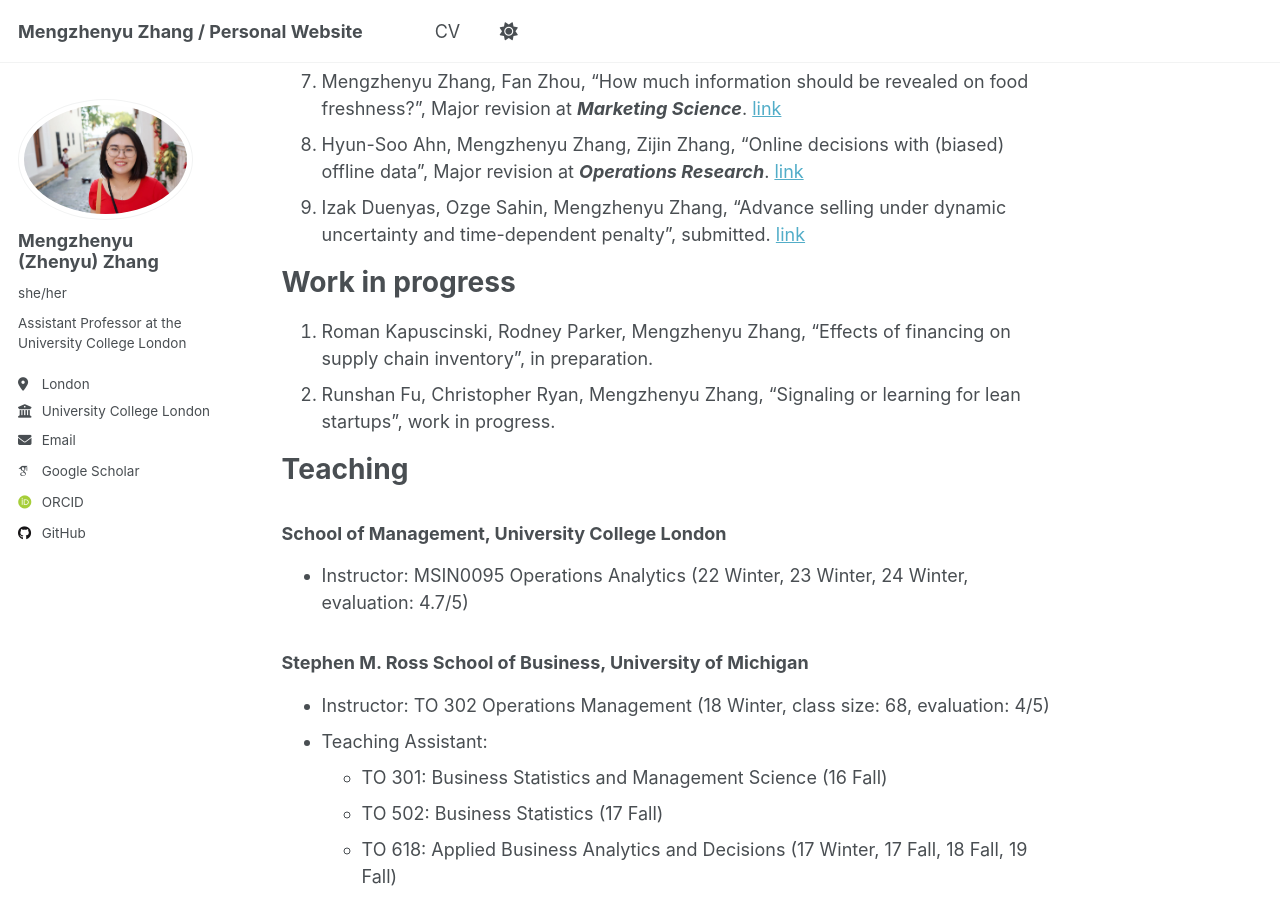
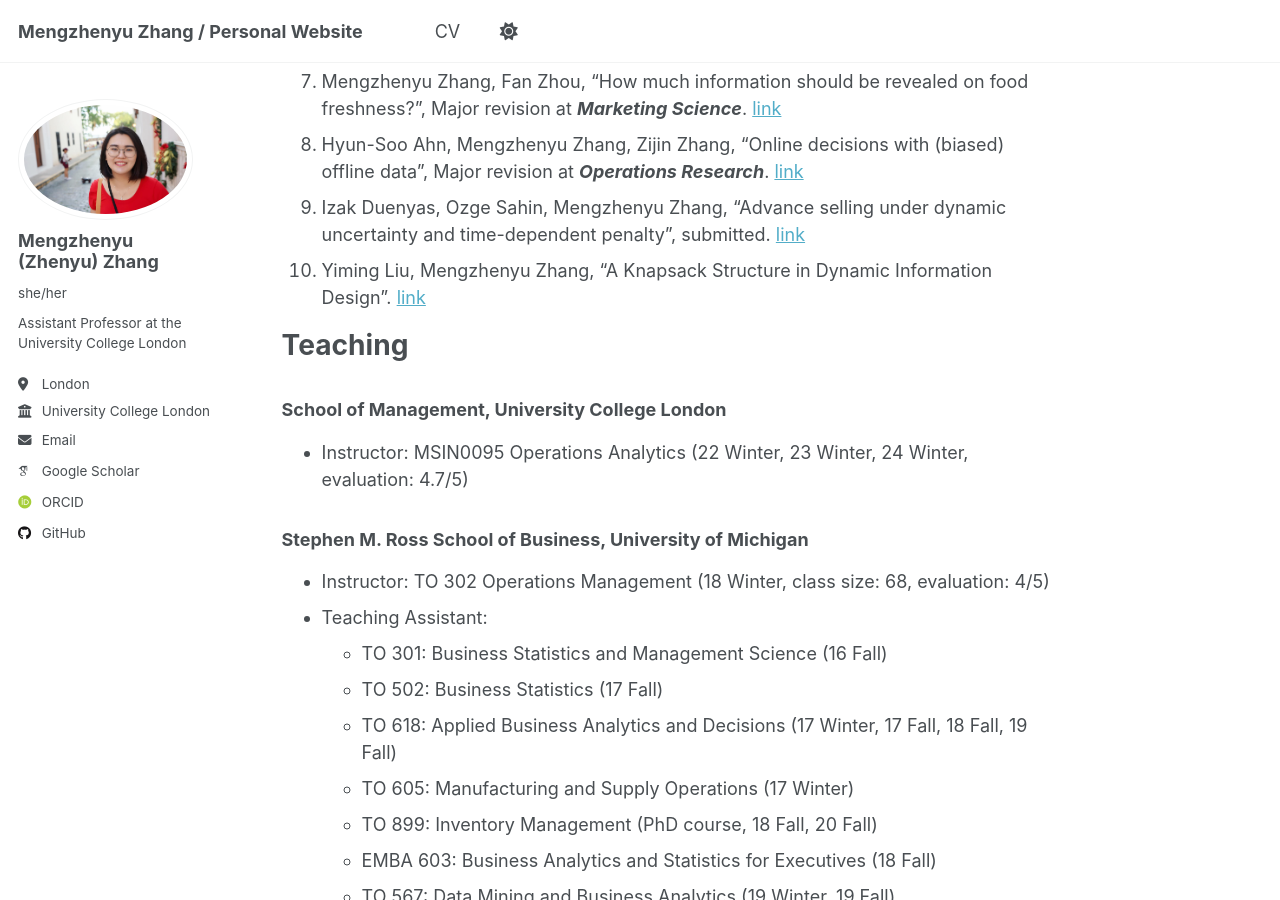
Before and after one commit to mengzhenyuzhang/mengzhenyuzhang.github.io, a Jekyll site: the page built from _pages/about.md, in a window 1280 px wide and 900 px high, scrolled down 823 px. Built offline with Jekyll 4.4.1, drawn with Linux system fonts in a browser that asks for light colours; some web fonts are replaced; a script that is not in the unit is left out.

Commit message:
Update about.md

```diff
--- a/_pages/about.md
+++ b/_pages/about.md
@@ -21,11 +21,8 @@ Research
 7. Mengzhenyu Zhang, Fan Zhou, “How much information should be revealed on food freshness?”, Major revision at ***Marketing Science***. [link](https://papers.ssrn.com/sol3/papers.cfm?abstract_id=5378554)
 8. Hyun-Soo Ahn, Mengzhenyu Zhang, Zijin Zhang, “Online decisions with (biased) offline data”, Major revision at ***Operations Research***. [link](https://papers.ssrn.com/sol3/papers.cfm?abstract_id=5350921)
 9. Izak Duenyas, Ozge Sahin, Mengzhenyu Zhang, “Advance selling under dynamic uncertainty and time-dependent penalty”, submitted. [link](https://papers.ssrn.com/sol3/papers.cfm?abstract_id=5735983)
+10. Yiming Liu, Mengzhenyu Zhang, "A Knapsack Structure in Dynamic Information Design". [link](https://papers.ssrn.com/sol3/papers.cfm?abstract_id=6156088)
 
-Work in progress
-======
-1. Roman Kapuscinski, Rodney Parker, Mengzhenyu Zhang, “Effects of financing on supply chain inventory”, in preparation.
-2. Runshan Fu, Christopher Ryan, Mengzhenyu Zhang, “Signaling or learning for lean startups”, work in progress.
 
 Teaching
 ======
```
